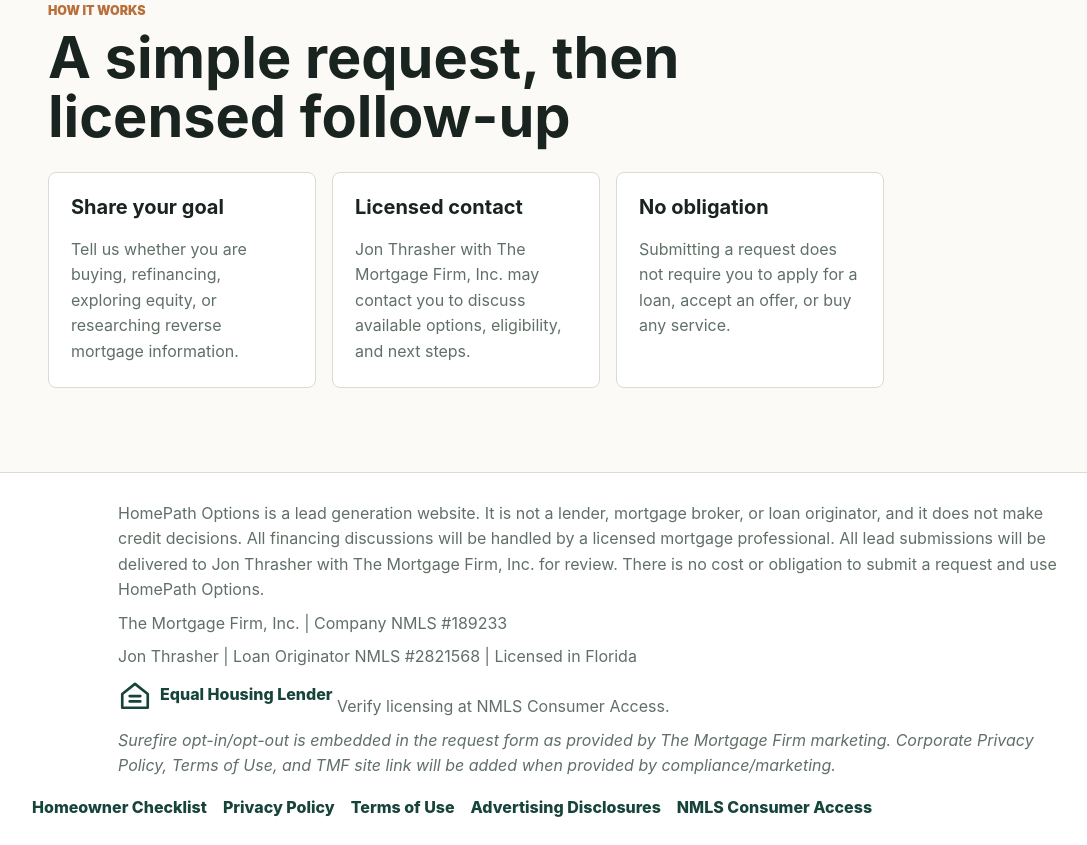
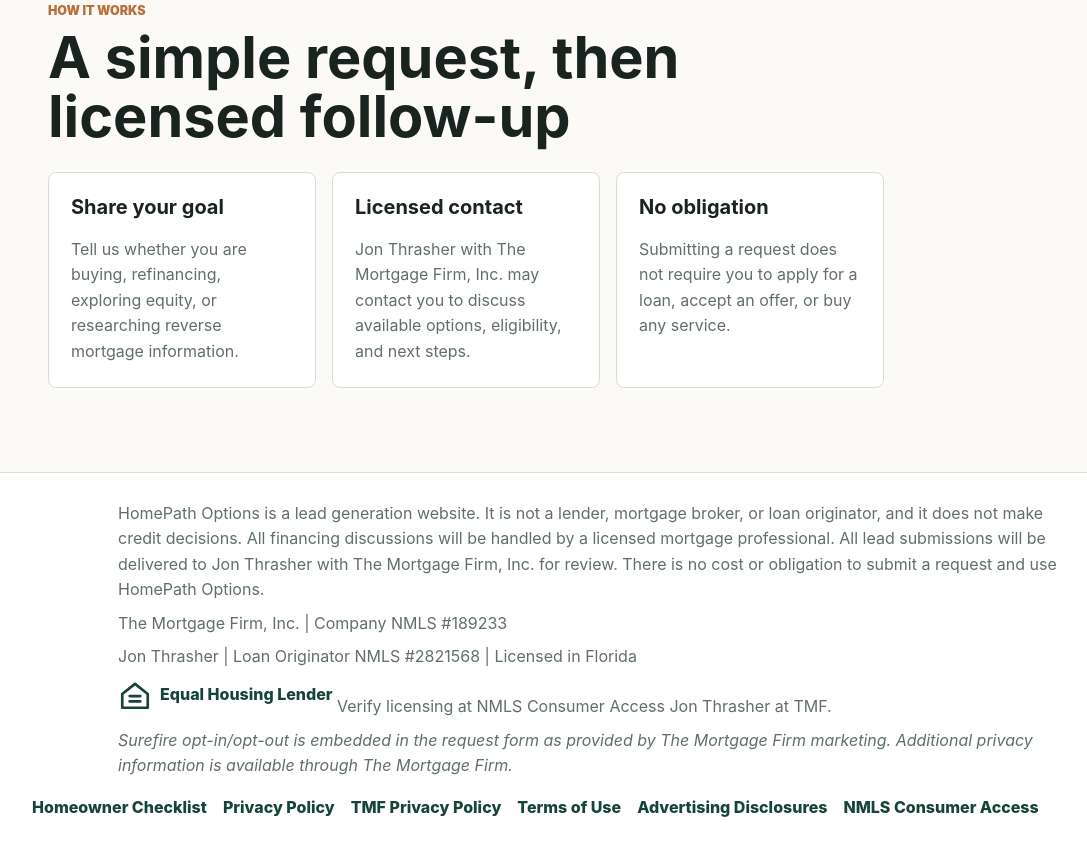
Before and after one commit to Jwthrash1/homepath-options, a website: page index.html in a window 1280 px wide. Shown: the part 2711-3556 px from the top of the page, without its empty margins (32-1119 px from the left). Drawn offline with Linux system fonts and the light colour scheme; a script that the page names is missing.

Commit message:
Apply compliance requested site updates

```diff
--- a/index.html
+++ b/index.html
@@ -285,12 +285,14 @@
         </p>
         <p>The Mortgage Firm, Inc. | Company NMLS #189233</p>
         <p>Jon Thrasher | Loan Originator NMLS #2821568 | Licensed in Florida</p>
-        <p><span class="ehl-mark" aria-label="Equal Housing Lender"><svg viewBox="0 0 64 64" role="img" aria-hidden="true"><path d="M8 30 32 11l24 19v26H8V30Z" fill="none" stroke="currentColor" stroke-width="5" stroke-linejoin="round"/><path d="M22 34h20M22 44h20" stroke="currentColor" stroke-width="5" stroke-linecap="round"/></svg><span>Equal Housing Lender</span></span> Verify licensing at <a href="https://www.nmlsconsumeraccess.org/" rel="noopener">NMLS Consumer Access</a>.</p>
-        <p class="footer-placeholder">Surefire opt-in/opt-out is embedded in the request form as provided by The Mortgage Firm marketing. Corporate Privacy Policy, Terms of Use, and TMF site link will be added when provided by compliance/marketing.</p>
+        <p><span class="ehl-mark" aria-label="Equal Housing Lender"><svg viewBox="0 0 64 64" role="img" aria-hidden="true"><path d="M8 30 32 11l24 19v26H8V30Z" fill="none" stroke="currentColor" stroke-width="5" stroke-linejoin="round"/><path d="M22 34h20M22 44h20" stroke="currentColor" stroke-width="5" stroke-linecap="round"/></svg><span>Equal Housing Lender</span></span> Verify licensing at <a href="https://www.nmlsconsumeraccess.org/" rel="noopener">NMLS Consumer Access</a>
+        <a href="https://themortgagefirm.com/jonthrasher" rel="noopener">Jon Thrasher at TMF</a>.</p>
+        <p class="footer-placeholder">Surefire opt-in/opt-out is embedded in the request form as provided by The Mortgage Firm marketing. Additional privacy information is available through The Mortgage Firm.</p>
       </div>
       <div class="footer-links" aria-label="Legal links">
         <a href="checklist.html">Homeowner Checklist</a>
         <a href="privacy.html">Privacy Policy</a>
+        <a href="https://themortgagefirm.com/privacy-policy" rel="noopener">TMF Privacy Policy</a>
         <a href="terms.html">Terms of Use</a>
         <a href="disclosures.html">Advertising Disclosures</a>
         <a href="https://www.nmlsconsumeraccess.org/" rel="noopener">NMLS Consumer Access</a>
```
Also changed, not shown: privacy.html (+1 -1 lines), terms.html (+1 -0 lines).
